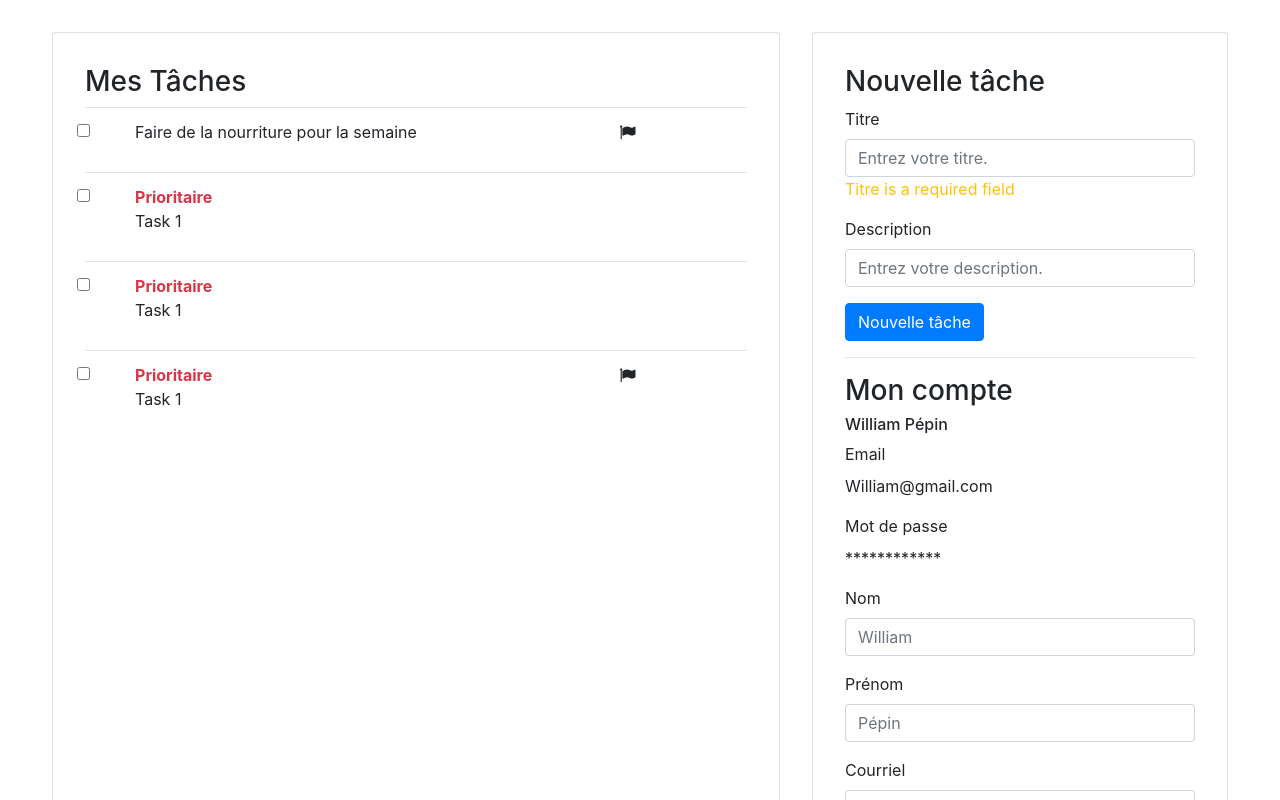
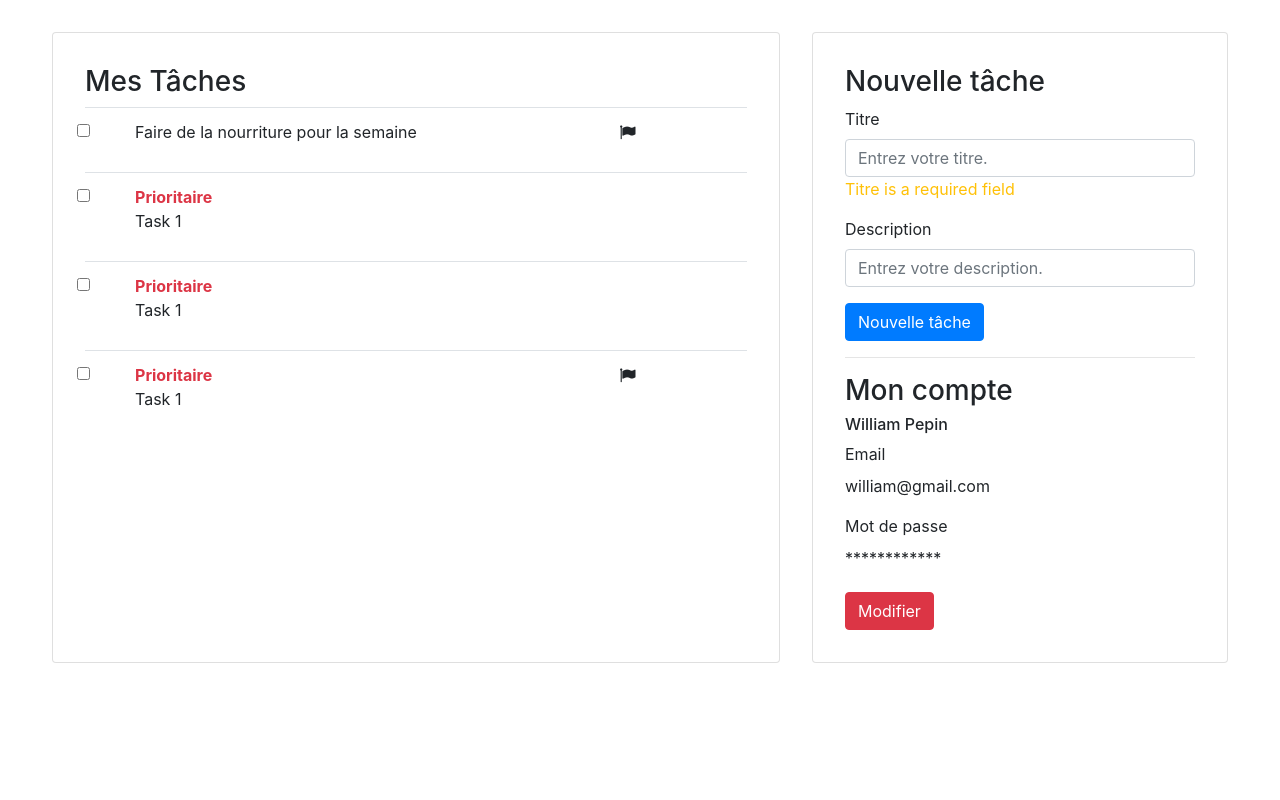
Before and after one commit to William-Pepin/Task-Tracker, a React (Create React App) app: page /accueil in a window 1280 px wide. Shown: the top 800 px of the page. Built offline with nearby package versions, Linux system fonts and the light colour scheme.

Commit message:
Finalisation du tableau de bord

```diff
--- a/src/Screens/TableauDeBord.jsx
+++ b/src/Screens/TableauDeBord.jsx
@@ -1,9 +1,11 @@
 import React, { Component } from "react";
+import * as Yup from "yup";
+
 import Form from "../Components/Forms/Form";
 import Field from "../Components/Forms/Field";
-import * as Yup from "yup";
+import SubmitButton from "../Components/Forms/SubmitButton";
+import UpdateAccountForm from "../Components/UpdateAccountForm";
 import Tasks from "../Components/Tasks";
-import SubmitButton from "../Components/Forms/SubmitButton";
 
 export default class TableauDeBord extends Component {
   state = {
@@ -42,6 +44,12 @@ export default class TableauDeBord extends Component {
         isOpened: true,
       },
     ],
+    updateAccount: false,
+  };
+  user = {
+    name: "William",
+    surname: "Pepin",
+    email: "william@gmail.com",
   };
 
   handleComplete = (task) => {
@@ -89,6 +97,7 @@ export default class TableauDeBord extends Component {
     title: Yup.string().required().max(127).label("Titre"),
     description: Yup.string().max(255).label("Description"),
   });
+
   handleSubmit = (values, actions) => {
     const task = {
       _id: 5,
@@ -101,6 +110,11 @@ export default class TableauDeBord extends Component {
     const tasks = [...this.state.tasks, task];
 
     this.setState({ tasks });
+  };
+
+  handleUpdateAccount = () => {
+    const updateAccount = this.state.updateAccount;
+    this.setState({ updateAccount: !updateAccount });
   };
 
   render() {
@@ -139,49 +153,36 @@ export default class TableauDeBord extends Component {
           </Form>
           <hr />
           <h3>Mon compte</h3>
-          <h6>William Pépin</h6>
+          {!this.state.updateAccount && (
+            <div>
+              <h6>
+                {this.user.name} {this.user.surname}
+              </h6>
               <label>Email</label>
-          <p>William@gmail.com</p>
+              <p>{this.user.email}</p>
               <label>Mot de passe</label>
               <p>************</p>
-          <Form
-            initialValues={this.initialValues}
-            onSubmit={this.handleSubmit}
-            validationSchema={this.validationSchema}
+              <button
+                style={{ marginTop: "6px" }}
+                className="btn btn-danger"
+                onClick={this.handleUpdateAccount}
               >
-            <Field name="nom" type="text" label="Nom" placeholder="William" />
-            <Field
-              name="prenom"
-              type="text"
-              label="Prénom"
-              placeholder="Pépin"
-            />
-            <Field
-              type="email"
-              name="email"
-              label={"Courriel"}
-              placeholder="exemple@courriel.com"
-            />
-            <Field
-              type="password"
-              name="password"
-              label={"Mot de passe"}
-              placeholder="**************"
-            />
-            <Field
-              type="password"
-              name="confirmPassword"
-              label={"Confirmez votre mot de passe"}
-              placeholder="**************"
-            />
-            <button style={{ marginRight: "6px" }} className="btn btn-warning">
+                Modifier
+              </button>
+            </div>
+          )}
+          {this.state.updateAccount && (
+            <div>
+              <UpdateAccountForm user={this.user} />{" "}
+              <button
+                style={{ marginTop: "6px" }}
+                className="btn btn-warning"
+                onClick={this.handleUpdateAccount}
+              >
                 Annuler
               </button>
-            <SubmitButton title="Modifier" />
-          </Form>
-          <button style={{ marginTop: "6px" }} className="btn btn-danger">
-            Modifier
-          </button>
+            </div>
+          )}
         </div>
       </div>
     );
```
Also changed, not shown: src/Components/Inscription.jsx (added, +78 -0 lines). Lines whose indentation alone changed are shown as unchanged.
